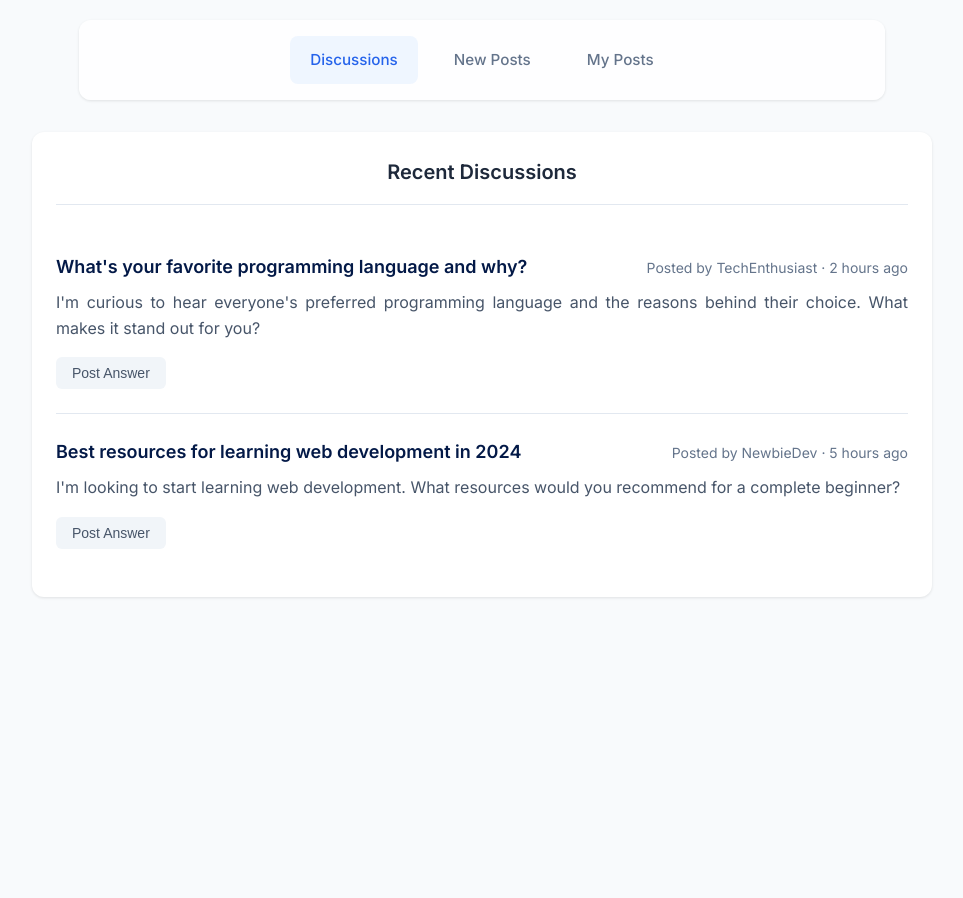
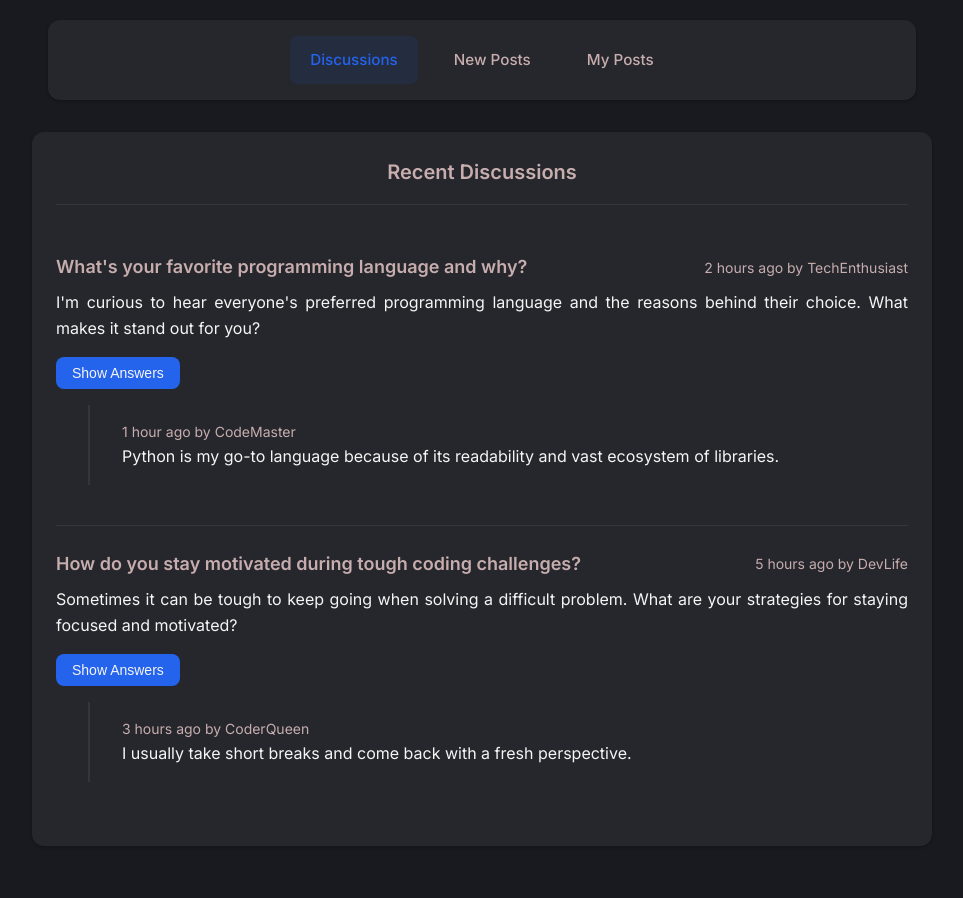
Before and after one commit to GearGuard/GearGuard, a PHP site: page /views/customer/community/allPosts.php in a window 1280 px wide. Shown: the whole page, without its empty margins (158-1121 px from the left). Before the commit the page ends 598 px from the top, so only its background shows below. Run offline with PHP 8.4, Linux system fonts and the light colour scheme.

Commit message:
Refactor user profile page styles to use CSS variables for improved theming and consistency

```diff
--- a/views/customer/community/allPosts.php
+++ b/views/customer/community/allPosts.php
@@ -8,6 +8,16 @@
     <style>
         @import url("https://fonts.googleapis.com/css2?family=Inter:wght@400;500;600;700&display=swap");
 
+        :root {
+            --text: #f5f5f5;
+            --background: #181a20;
+            --primary: #c7adad;
+            --secondary: #25272d;
+            --accent: #2463eb;
+            --hover-bg: rgba(36, 99, 235, 0.1);
+            --border: #33363f;
+        }
+
         * {
             margin: 0;
             padding: 0;
@@ -15,38 +25,35 @@
         }
 
         body {
-            background: #f8fafc;
+            background: var(--background);
             font-family: "Inter", sans-serif;
-            color: #334155;
+            color: var(--text);
             line-height: 1.6;
             padding: 20px;
         }
 
         .navMenu {
-            background-color: rgba(255, 255, 255, 0.9);
-            box-shadow: 0 1px 3px rgba(0, 0, 0, 0.1);
+            background-color: var(--secondary);
+            box-shadow: 0 1px 3px rgba(0, 0, 0, 0.3);
             border-radius: 12px;
             display: flex;
-            justify-content: space-between;
+            justify-content: center;
             align-items: center;
-            width: 90%;
+            width: 70%;
             padding: 1rem;
             margin: 0 auto 2rem;
             position: sticky;
             top: 20px;
             z-index: 100;
-            width: 65%;
-            justify-content: center;
         }
 
         .nav-links {
             display: flex;
             gap: 1rem;
-
         }
 
         .navMenu a {
-            color: #64748b;
+            color: var(--primary);
             text-decoration: none;
             font-size: 0.95rem;
             font-weight: 500;
@@ -56,19 +63,13 @@
         }
 
         .navMenu a.active {
-            color: #2563eb;
-            background: #eff6ff;
+            color: var(--accent);
+            background: var(--hover-bg);
         }
 
-        .new-post-button {
-            background: #2563eb;
-            color: white !important;
-            padding: 0.75rem 1.5rem;
-
-        }
-
-        .new-post-button:hover {
-            background: #1d4ed8;
+        .navMenu a:hover {
+            color: var(--accent);
+            background: var(--hover-bg);
         }
 
         .main-container {
@@ -77,9 +78,9 @@
         }
 
         .forum-section {
-            background: white;
+            background: var(--secondary);
             border-radius: 12px;
-            box-shadow: 0 1px 3px rgba(0, 0, 0, 0.1);
+            box-shadow: 0 1px 3px rgba(0, 0, 0, 0.3);
             padding: 1.5rem;
             margin-bottom: 2rem;
         }
@@ -90,7 +91,7 @@
             align-items: center;
             margin-bottom: 1.5rem;
             padding-bottom: 1rem;
-            border-bottom: 1px solid #e2e8f0;
+            border-bottom: 1px solid var(--border);
             justify-content: center;
             align-items: center;
         }
@@ -98,12 +99,11 @@
         .section-title {
             font-size: 1.25rem;
             font-weight: 600;
-            color: #1e293b;
-
+            color: var(--primary);
         }
 
         .post {
-            border-bottom: 1px solid #e2e8f0;
+            border-bottom: 1px solid var(--border);
             padding: 1.5rem 0;
         }
 
@@ -119,7 +119,7 @@
         }
 
         .post-title {
-            color: #031947FF;
+            color: var(--primary);
             font-size: 1.125rem;
             font-weight: 600;
             text-decoration: none;
@@ -127,16 +127,16 @@
         }
 
         .post-title:hover {
-            color: #002685FF;
+            color: var(--accent);
         }
 
         .post-meta {
             font-size: 0.875rem;
-            color: #64748b;
+            color: var(--primary);
         }
 
         .post-content {
-            color: #475569;
+            color: var(--text);
             margin-bottom: 1rem;
             text-align: justify;
         }
@@ -147,30 +147,34 @@
         }
 
         .action-button {
-            background: #f1f5f9;
-            color: #475569;
+            background: var(--accent);
+            color: var(--text);
             border: none;
             padding: 0.5rem 1rem;
-            border-radius: 6px;
+            border-radius: 8px;
             font-size: 0.875rem;
             cursor: pointer;
             transition: all 0.2s ease;
         }
 
         .action-button:hover {
-            background: #e2e8f0;
-            color: #1e293b;
+            background: #1b4ebd;
+            transform: translateY(-1px);
+        }
+
+        .action-button:active {
+            transform: translateY(0);
         }
 
         .answers-container {
             margin-left: 2rem;
             margin-top: 1rem;
             padding-left: 1rem;
-            border-left: 2px solid #e2e8f0;
+            border-left: 2px solid var(--border);
         }
 
         .answer {
-            background: #f8fafc;
+            background: var(--secondary);
             border-radius: 8px;
             padding: 1rem;
             margin-bottom: 1rem;
@@ -185,7 +189,7 @@
             width: 100%;
             min-height: 100px;
             padding: 0.75rem;
-            border: 1px solid #e2e8f0;
+            border: 1px solid var(--border);
             border-radius: 8px;
             margin-bottom: 1rem;
             font-family: inherit;
@@ -193,7 +197,7 @@
         }
 
         .submit-answer {
-            background: #2563eb;
+            background: var(--accent);
             color: white;
             border: none;
             padding: 0.75rem 1.5rem;
@@ -218,7 +222,7 @@
         }
 
         .modal-content {
-            background: white;
+            background: var(--secondary);
             width: 90%;
             max-width: 600px;
             margin: 50px auto;
@@ -231,6 +235,7 @@
             font-size: 1.25rem;
             font-weight: 600;
             margin-bottom: 1.5rem;
+            color: var(--primary);
         }
 
         .modal-form input,
@@ -238,7 +243,7 @@
             width: 100%;
             padding: 0.75rem;
             margin-bottom: 1rem;
-            border: 1px solid #e2e8f0;
+            border: 1px solid var(--border);
             border-radius: 8px;
             font-family: inherit;
         }
@@ -284,7 +289,6 @@
             <a href="#">New Posts</a>
             <a href="#">My Posts</a>
         </div>
-        <!-- <a href="#" class="new-post-button" onclick="showNewPostModal()">New Discussion</a> -->
     </nav>
 
     <div class="main-container">
@@ -329,129 +333,82 @@
             },
             {
                 id: 2,
-                title: "Best resources for learning web development in 2024",
-                content: "I'm looking to start learning web development. What resources would you recommend for a complete beginner?",
-                author: "NewbieDev",
+                title: "How do you stay motivated during tough coding challenges?",
+                content: "Sometimes it can be tough to keep going when solving a difficult problem. What are your strategies for staying focused and motivated?",
+                author: "DevLife",
                 timestamp: "5 hours ago",
-                answers: []
+                answers: [{
+                    author: "CoderQueen",
+                    content: "I usually take short breaks and come back with a fresh perspective.",
+                    timestamp: "3 hours ago"
+                }]
             }
         ];
 
-        // Function to create post HTML
-        function createPostHTML(post) {
-            return `
-                <div class="post" data-post-id="${post.id}">
+        // Function to render posts
+        function renderPosts() {
+            const postsContainer = document.getElementById('posts-container');
+            postsContainer.innerHTML = '';
+
+            posts.forEach(post => {
+                const postDiv = document.createElement('div');
+                postDiv.classList.add('post');
+                postDiv.innerHTML = `
                     <div class="post-header">
-                        <h3 class="post-title" onclick="toggleAnswers(${post.id})">${post.title}</h3>
-                        <span class="post-meta">Posted by ${post.author} · ${post.timestamp}</span>
+                        <a href="#" class="post-title">${post.title}</a>
+                        <div class="post-meta">${post.timestamp} by ${post.author}</div>
                     </div>
-                    <p class="post-content">${post.content}</p>
+                    <div class="post-content">${post.content}</div>
                     <div class="post-actions">
-                        <button class="action-button" onclick="toggleAnswerForm(${post.id})">Post Answer</button>
+                        <button class="action-button" onclick="toggleAnswers(${post.id})">Show Answers</button>
                     </div>
-                    <div class="answers-container" id="answers-${post.id}" style="display: none;">
-                        <div class="answers-list">
-                            ${post.answers.map(answer => createAnswerHTML(answer)).join('')}
-                        </div>
-                        <form class="answer-form" id="answer-form-${post.id}">
-                            <textarea class="answer-input" placeholder="Write your answer..." required></textarea>
-                            <button type="submit" class="submit-answer">Submit Answer</button>
-                        </form>
+                    <div class="answers-container" id="answers-${post.id}">
+                        ${post.answers.map(answer => `
+                            <div class="answer">
+                                <div class="post-meta">${answer.timestamp} by ${answer.author}</div>
+                                <p>${answer.content}</p>
+                            </div>`).join('')}
                     </div>
-                </div>
-            `;
-        }
-
-        // Function to create answer HTML
-        function createAnswerHTML(answer) {
-            return `
-                <div class="answer">
-                    <div class="post-meta">
-                        ${answer.author} · ${answer.timestamp}
-                    </div>
-                    <p class="post-content">${answer.content}</p>
-                </div>
-            `;
+                `;
+                postsContainer.appendChild(postDiv);
+            });
         }
 
         // Function to toggle answers visibility
         function toggleAnswers(postId) {
             const answersContainer = document.getElementById(`answers-${postId}`);
-            answersContainer.style.display = answersContainer.style.display === 'none' ? 'block' : 'none';
+            answersContainer.style.display = answersContainer.style.display === 'block' ? 'none' : 'block';
         }
 
-        // Function to toggle answer form
-        function toggleAnswerForm(postId) {
-            const answersContainer = document.getElementById(`answers-${postId}`);
-            const answerForm = document.getElementById(`answer-form-${postId}`);
-
-            answersContainer.style.display = 'block';
-            answerForm.style.display = answerForm.style.display === 'none' ? 'block' : 'none';
-        }
-
-        // Modal functions
+        // Function to show new post modal
         function showNewPostModal() {
             document.getElementById('newPostModal').style.display = 'block';
         }
 
+        // Function to hide new post modal
         function hideNewPostModal() {
             document.getElementById('newPostModal').style.display = 'none';
-        }
-
-        // Initialize page
-        function renderPosts() {
-            const postsContainer = document.getElementById('posts-container');
-            postsContainer.innerHTML = posts.map(createPostHTML).join('');
-
-            // Add submit handlers for answer forms
-            posts.forEach(post => {
-                const form = document.getElementById(`answer-form-${post.id}`);
-                form.addEventListener('submit', function(e) {
-                    e.preventDefault();
-                    const textarea = form.querySelector('textarea');
-                    const newAnswer = {
-                        author: "CurrentUser", // In a real app, this would come from user session
-                        content: textarea.value,
-                        timestamp: "Just now"
-                    };
-                    post.answers.push(newAnswer);
-                    renderPosts();
-                });
-            });
         }
 
         // Handle new post submission
         document.getElementById('newPostForm').addEventListener('submit', function(e) {
             e.preventDefault();
-            const title = this.querySelector('input').value;
-            const content = this.querySelector('textarea').value;
-
-            const newPost = {
+            const title = e.target[0].value;
+            const content = e.target[1].value;
+            posts.push({
                 id: posts.length + 1,
-                title: title,
-                content: content,
-                author: "CurrentUser", // In a real app, this would come from user session
+                title,
+                content,
+                author: "NewUser",
                 timestamp: "Just now",
                 answers: []
-            };
-
-            posts.unshift(newPost);
+            });
             renderPosts();
             hideNewPostModal();
-            this.reset();
         });
 
-        // Initialize
-        window.onload = function() {
-            renderPosts();
-
-            // Close modal when clicking outside
-            window.onclick = function(event) {
-                if (event.target === document.getElementById('newPostModal')) {
-                    hideNewPostModal();
-                }
-            };
-        };
+        // Initial render
+        renderPosts();
     </script>
 </body>
 
```
